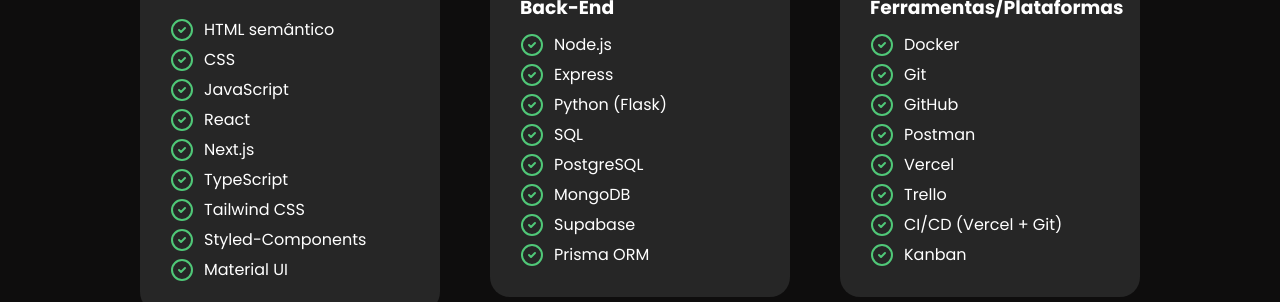
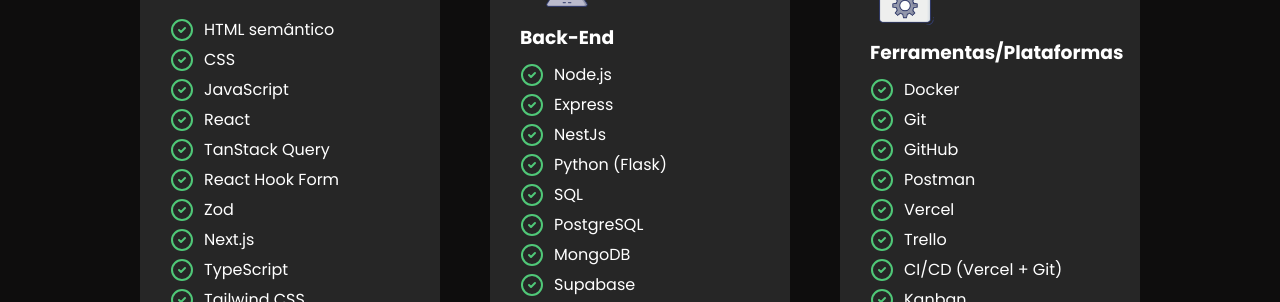
Before and after one commit to ryanmarinhodev/Portfolio, a React (Vite) app: page / in a window 1280 px wide. Shown: the part 1600-1902 px from the top of the page. Built offline with nearby package versions, Linux system fonts and the light colour scheme.

Commit message:
feat: update fullstack skills

```diff
--- a/src/Components/Skills/index.tsx
+++ b/src/Components/Skills/index.tsx
@@ -19,6 +19,9 @@
             'CSS',
             'JavaScript',
             'React',
+            'TanStack Query',
+            'React Hook Form',
+            'Zod',
             'Next.js',
             'TypeScript',
             'Tailwind CSS',
@@ -30,7 +33,17 @@
         <SkillsCard
           imagem={logoBack}
           descricao="Back-End"
-          tecnologias={['Node.js', 'Express', 'Python (Flask)', 'SQL', 'PostgreSQL', 'MongoDB', 'Supabase', 'Prisma ORM']}
+          tecnologias={[
+            'Node.js',
+            'Express',
+            'NestJs',
+            'Python (Flask)',
+            'SQL',
+            'PostgreSQL',
+            'MongoDB',
+            'Supabase',
+            'Prisma ORM'
+            ]}
         />
 
         <SkillsCard
```
